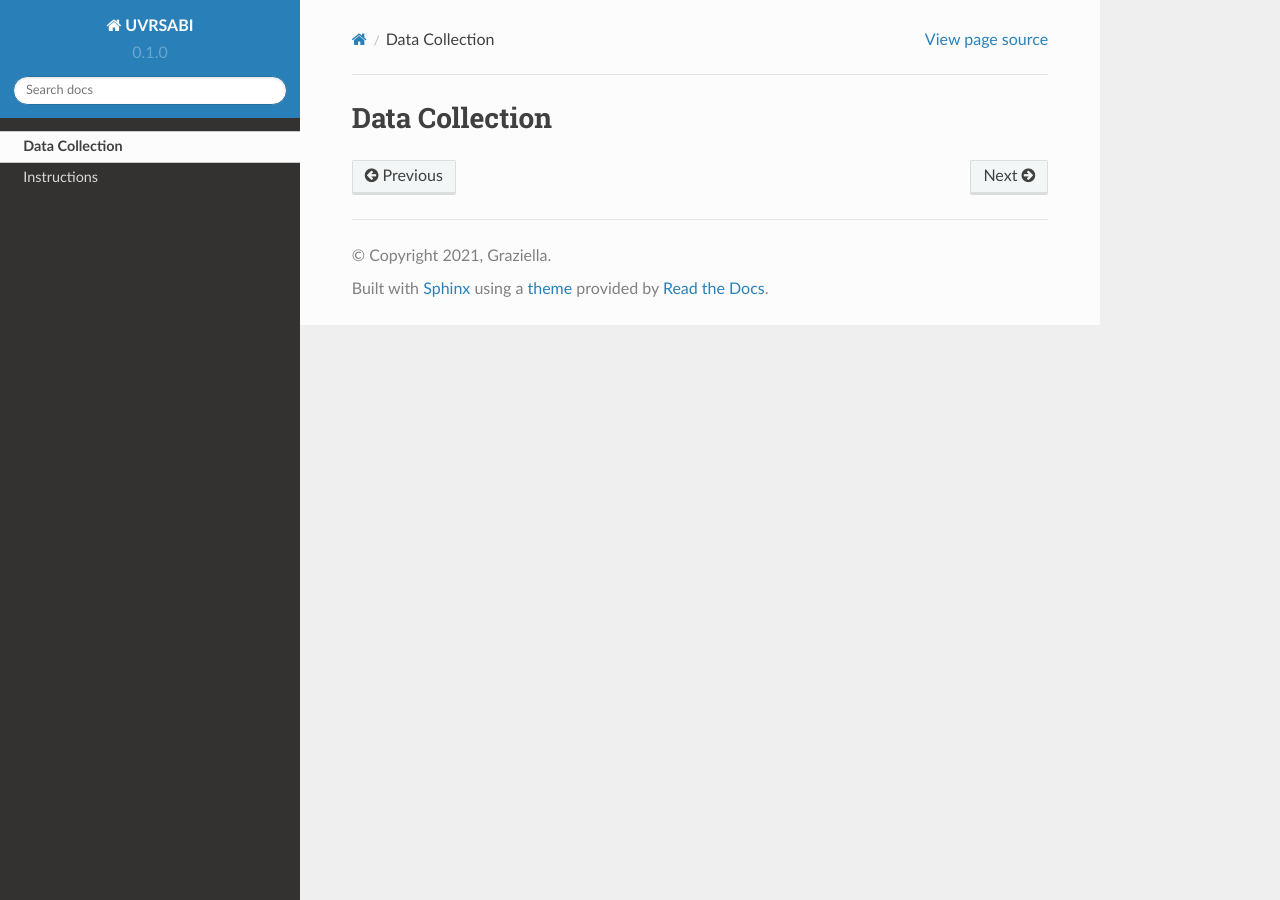
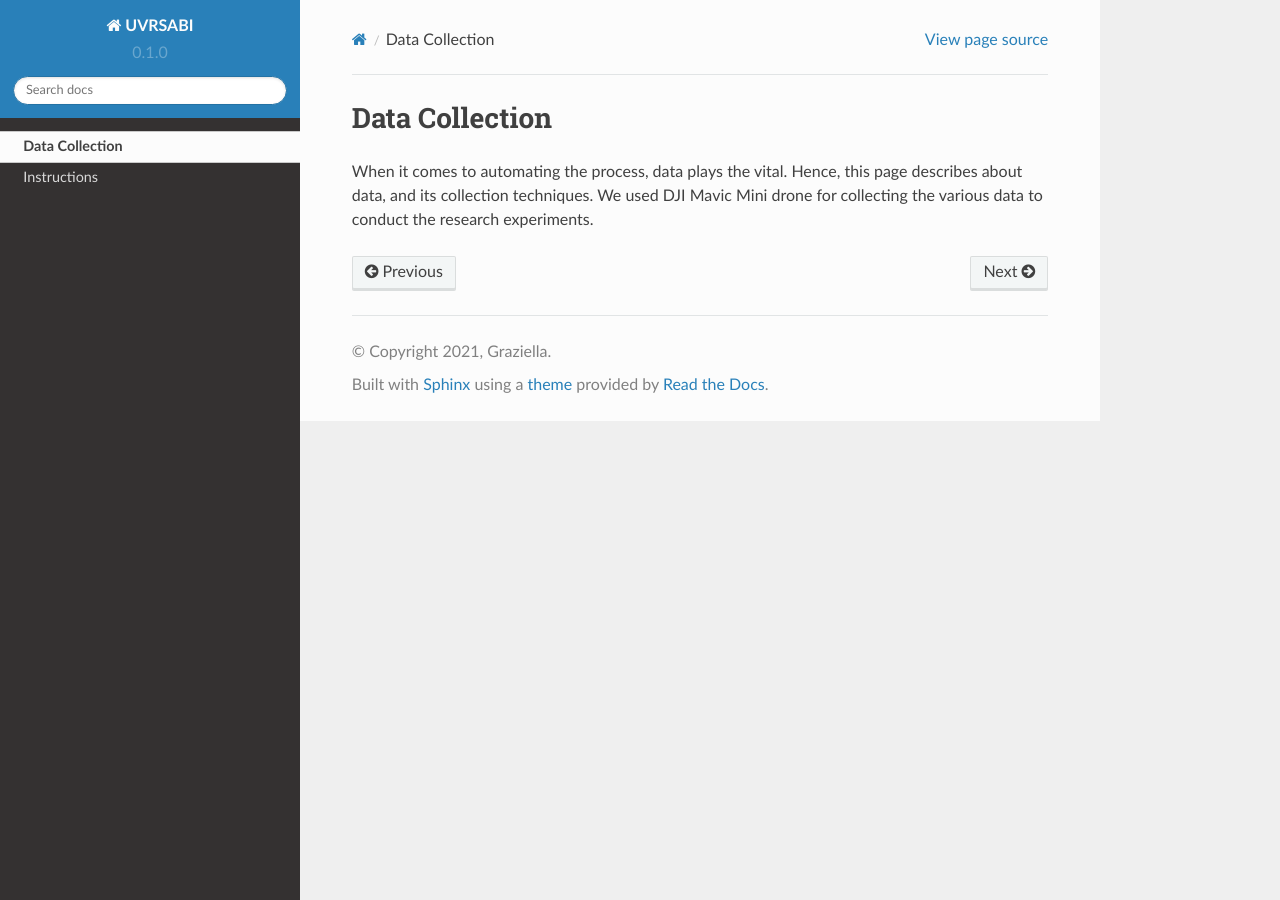
Before and after one commit to UVRSABI/uvrsabi-instructions, a Sphinx documentation site: the page built from docs/source/dataCollection.rst, in a window 1280 px wide. Built offline with Sphinx 7.4.7 and the Read the Docs theme 2.0.0, drawn with Linux system fonts in a browser that asks for light colours.

Commit message:
Update dataCollection.rst

```diff
--- a/docs/source/dataCollection.rst
+++ b/docs/source/dataCollection.rst
@@ -1,2 +1,5 @@
 Data Collection
 =======================
+
+When it comes to automating the process, data plays the vital. Hence, this page describes about data, and its collection techniques.
+We used DJI Mavic Mini drone for collecting the various data to conduct the research experiments.
```
